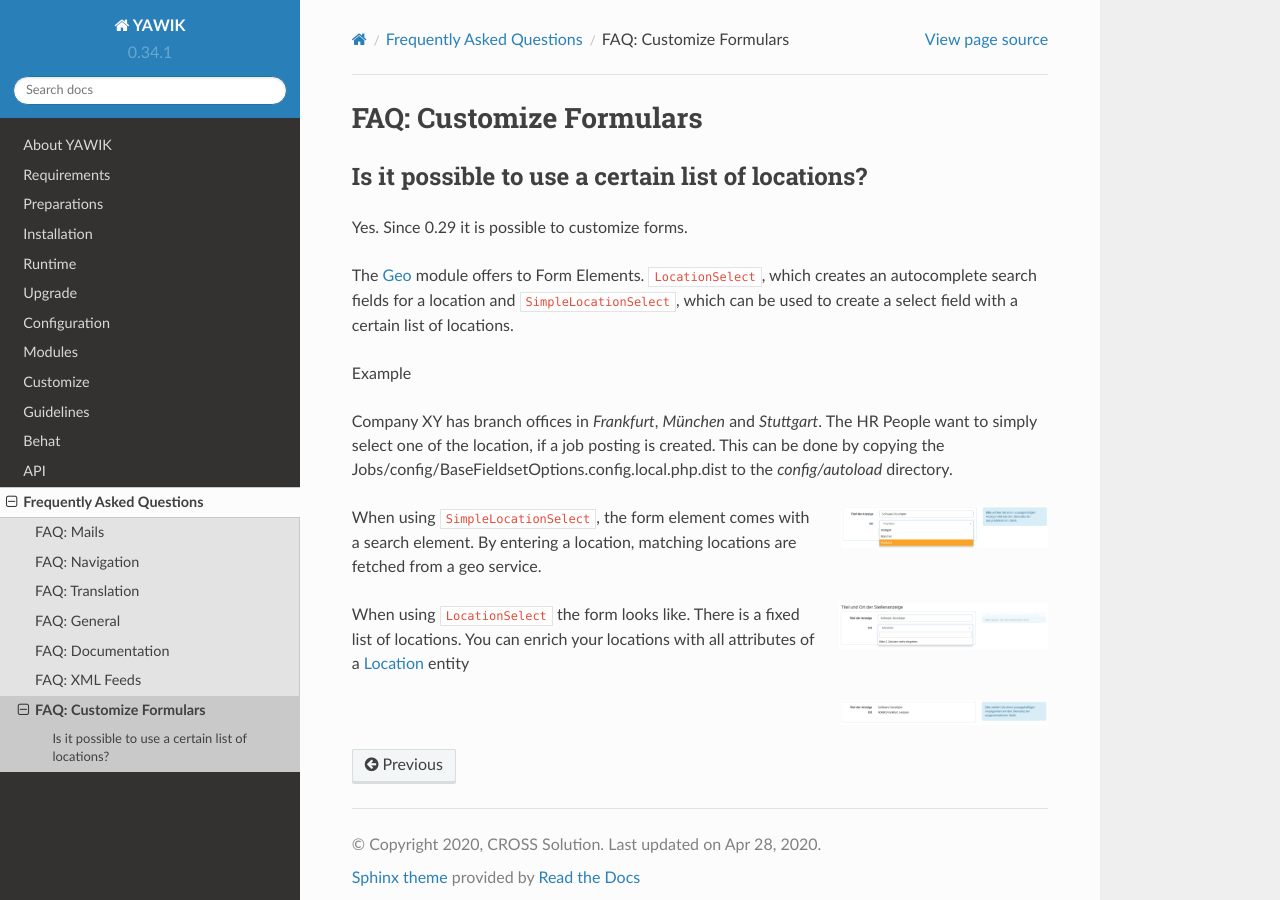
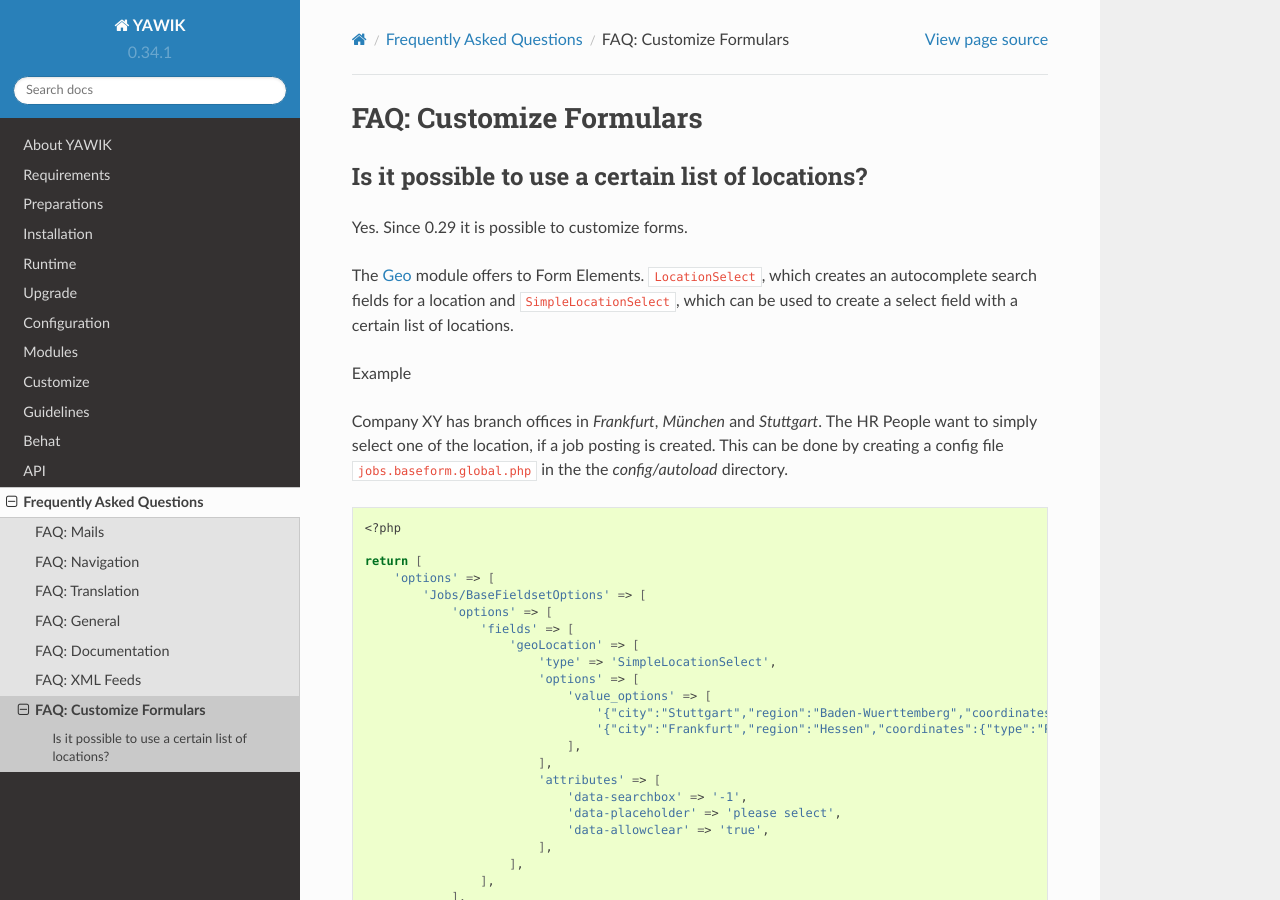
Before and after one commit to cross-solution/YawikDocs, a Sphinx documentation site: the page built from source/faq/faq-geo-simple-location.rst, in a window 1280 px wide and 900 px high. Built offline with Sphinx 7.4.7 and the Read the Docs theme 2.0.0, drawn with Linux system fonts in a browser that asks for light colours; a script that is not in the unit is left out; comment, search, counter and statistics services are not loaded.

Commit message:
add example for location selectbox with concrete values

```diff
--- a/source/faq/faq-geo-simple-location.rst
+++ b/source/faq/faq-geo-simple-location.rst
@@ -14,8 +14,37 @@ and ``SimpleLocationSelect``, which can be used to create a select field with a
 Example
 
 Company XY has branch offices in `Frankfurt`, `München` and `Stuttgart`. The HR People want to simply select one of the
-location, if a job posting is created. This can be done by copying the Jobs/config/BaseFieldsetOptions.config.local.php.dist
-to the `config/autoload` directory.
+location, if a job posting is created. This can be done by creating a config file :file:`jobs.baseform.global.php`
+in the the `config/autoload` directory.
+
+.. code-block:: sh
+
+  <?php
+
+  return [
+      'options' => [
+          'Jobs/BaseFieldsetOptions' => [
+              'options' => [
+                  'fields' => [
+                      'geoLocation' => [
+                          'type' => 'SimpleLocationSelect',
+                          'options' => [
+                              'value_options' => [
+                                  '{"city":"Stuttgart","region":"Baden-Wuerttemberg","coordinates":{"type":"Point","coordinates":[9.17702,48.78232]}}' => 'Stuttgart',
+                                  '{"city":"Frankfurt","region":"Hessen","coordinates":{"type":"Point","coordinates":[8.68212,50.11092]}}' => 'Frankfurt',
+                              ],
+                          ],
+                          'attributes' => [
+                              'data-searchbox' => '-1',
+                              'data-placeholder' => 'please select',
+                              'data-allowclear' => 'true',
+                          ],
+                      ],
+                  ],
+              ],
+          ],
+      ],
+  ];
 
 .. figure:: ../images/SimpleLocationSelectElement.png
     :scale: 20%
```
